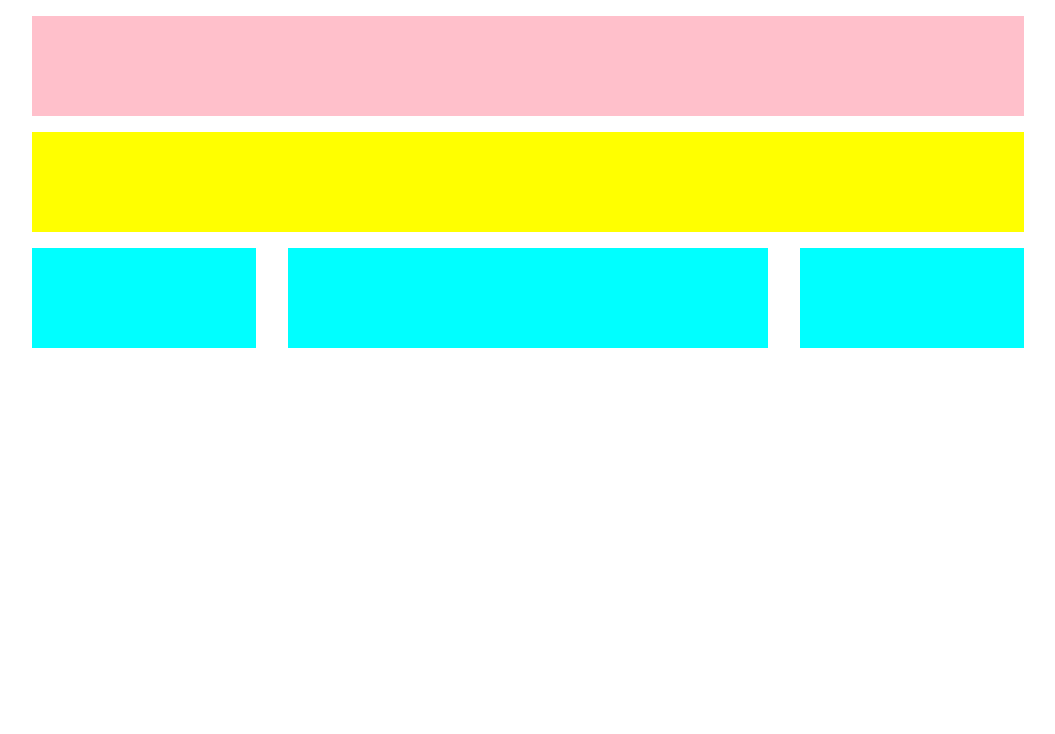
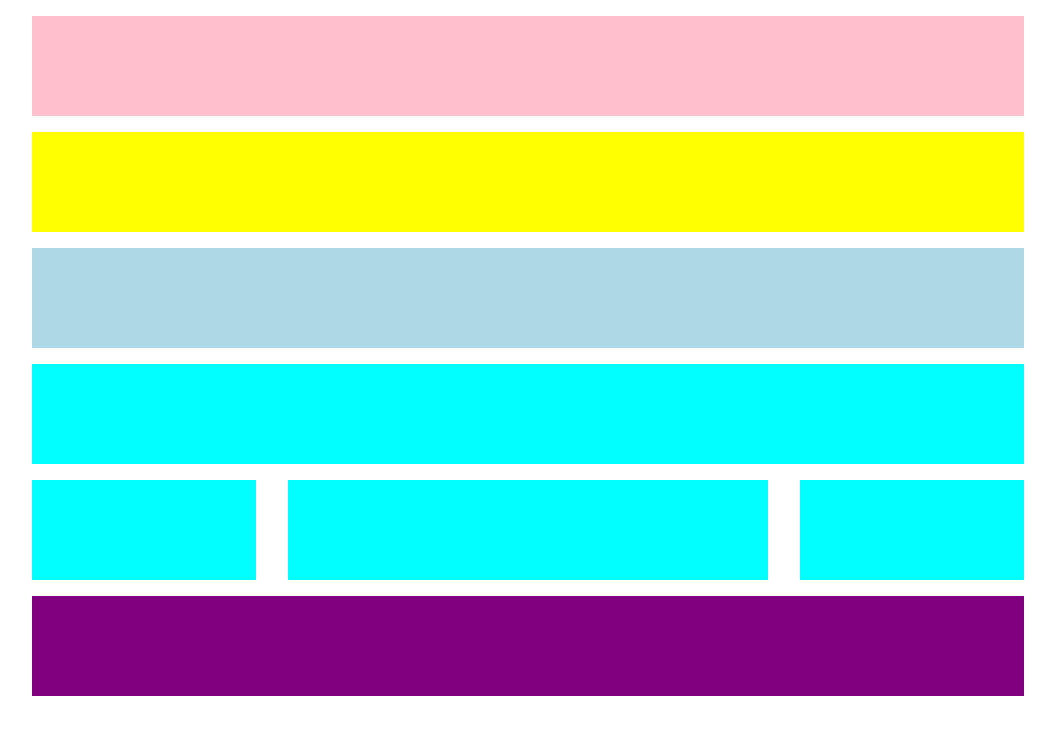
Before and after one commit to adicrescenzo79/htmlcss-struttura-wp, a plain HTML site: page index.html in a window 1280 px wide. Shown: the whole page, without its empty margins (112-1167 px from the left). Drawn offline with Linux system fonts and the light colour scheme.

Commit message:
contenitore blu creato

```diff
--- a/assets/css/master.css
+++ b/assets/css/master.css
@@ -52,6 +52,10 @@ body.debug div{
   background-color: cyan;
 }
 
+.bg-purple{
+  background-color: purple;
+}
+
 .col-50{
   float: left;
   width: 50%;
--- a/index.html
+++ b/index.html
@@ -35,7 +35,21 @@
       </section>
 <!-- fine sezione gialla       -->
 
+<!-- sezione blu       -->
       <section>
+        <div class="row-mt1">
+          <div class="col-100">
+            <div class="bg-lightblue">
+
+            </div>
+          </div>
+        </div>
+        <div class="row-mt1">
+          <div class="col-100">
+            <div class="bg-cyan">
+            </div>
+          </div>
+        </div>
         <div class="row-mt1">
           <div class="col-25">
             <div class="bg-cyan">
@@ -51,7 +65,22 @@
           </div>
         </div>
       </section>
+<!-- fine sezione blu       -->
 
     </main>
+
+<!-- sezione viola -->
+    <footer>
+      <div class="container">
+        <div class="row-mt1">
+          <div class="col-100">
+            <div class="bg-purple">
+            </div>
+          </div>
+        </div>
+      </div>
+    </footer>
+<!-- fine sezione viola -->
+
   </body>
 </html>
```
